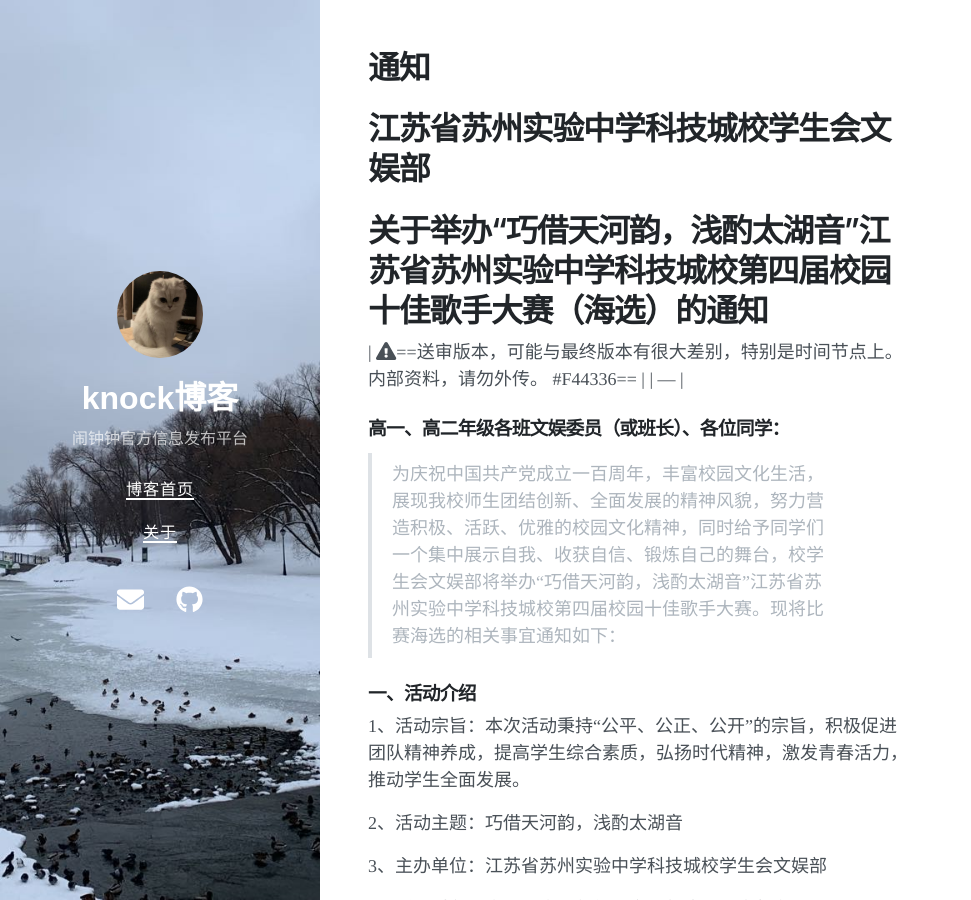
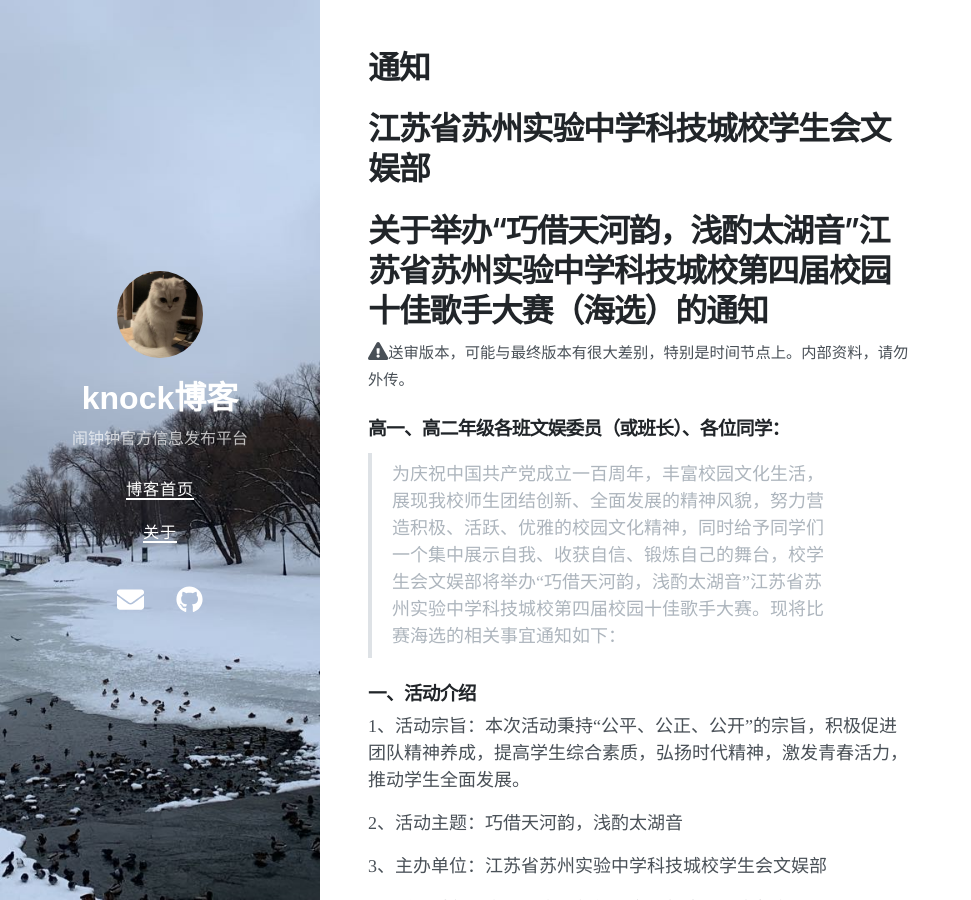
Before and after one commit to knock200508/blog, a Jekyll site: the page built from temp/singer.md, in a window 1280 px wide and 900 px high. Shown: the whole window, without its empty margins (0-971 px from the left). Built offline with Jekyll 4.4.1, drawn with Linux system fonts in a browser that asks for light colours; nearby versions of some CDN libraries; comment, search, counter and statistics services are not loaded; some of the changed text lies outside the part shown.

Commit message:
修改文件: temp/singer.md

```diff
--- a/temp/singer.md
+++ b/temp/singer.md
@@ -7,8 +7,7 @@ title: 通知
 
 # 关于举办“巧借天河韵，浅酌太湖音”江苏省苏州实验中学科技城校第四届校园十佳歌手大赛（海选）的通知
 
-|    <i class="fas fa-exclamation-triangle"></i>==送审版本，可能与最终版本有很大差别，特别是时间节点上。内部资料，请勿外传。 #F44336== |
-| --- |
+<i class="fas fa-exclamation-triangle"></i>`送审版本，可能与最终版本有很大差别，特别是时间节点上。内部资料，请勿外传。`
 
 ### 高一、高二年级各班文娱委员（或班长）、各位同学：
 
@@ -74,6 +73,9 @@ title: 通知
 2、十佳歌手大赛评分标准
 
 
+<i class="fas fa-exclamation-triangle"></i>`送审版本，可能与最终版本有很大差别，特别是时间节点上。内部资料，请勿外传。`
+
+
 ### 附件1：
 
 # “巧借天河韵，浅酌太湖音” 江苏省苏州实验中学科技城校第四届校园十佳歌手大赛 海选报名表
@@ -101,3 +103,5 @@ title: 通知
 3.	仪表仪态（2分），要求选手着装大方，符合学生身份，同时又富有青年特有的活力。
 4.	歌曲内容（1分），要求参赛曲目内容健康，曲风积极向上。
 5.	综合素质（2分），针对参赛选手的舞台表现力。
+
+<i class="fas fa-exclamation-triangle"></i>`送审版本，可能与最终版本有很大差别，特别是时间节点上。内部资料，请勿外传。`
```
